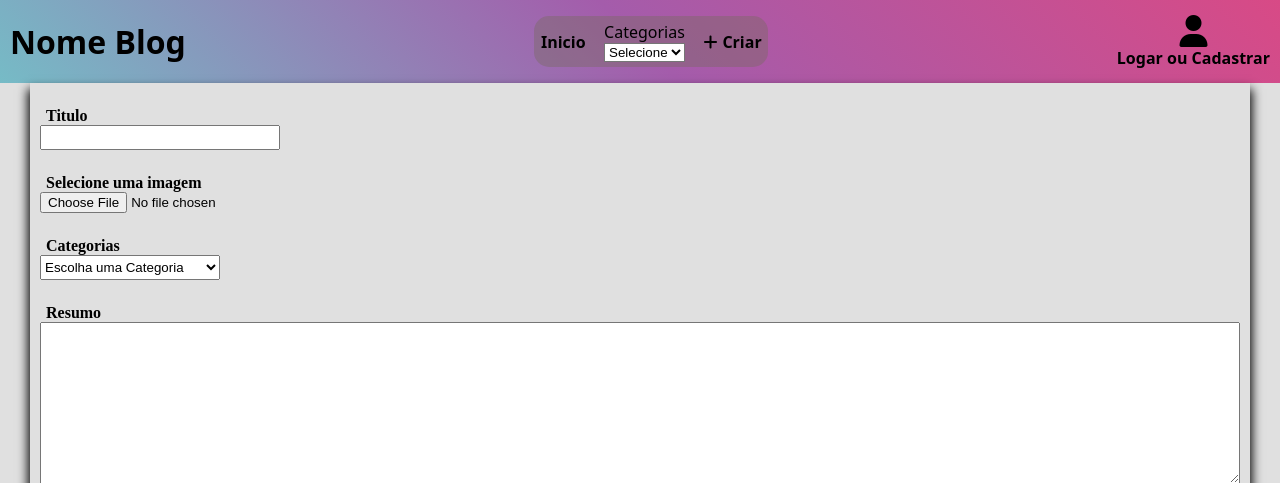
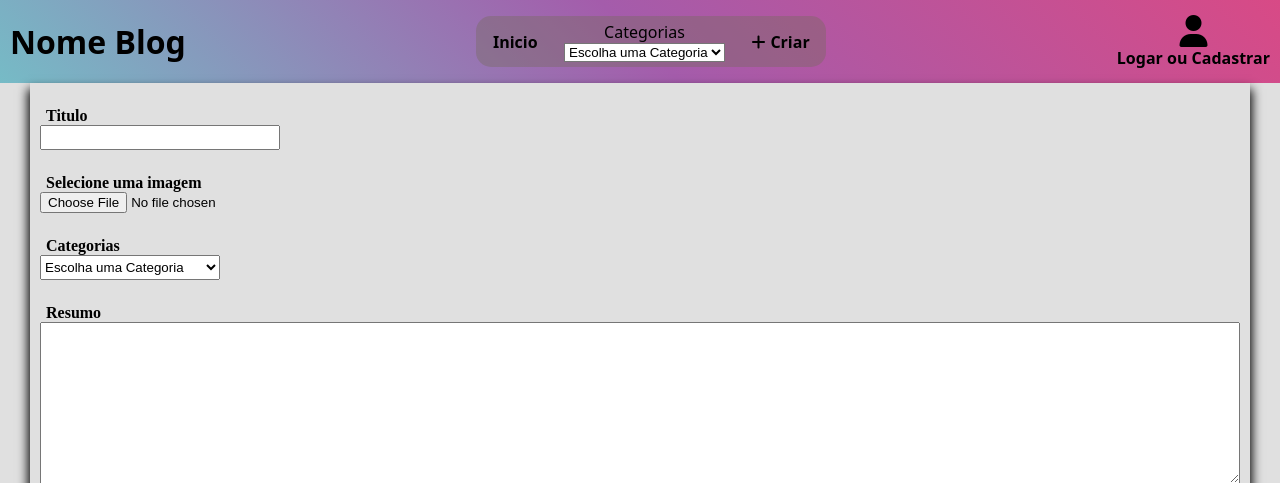
Before and after one commit to VitorAntonioKuhnen/Blog, a Django app: page /cadastroPub/ in a window 1280 px wide. Shown: the top 483 px of the page. Run offline with Django 4.2, Linux system fonts and the light colour scheme; parts of the project's set-up code (start-up, migrations or seed data) failed here and were passed over; some libraries are stand-ins or nearby versions.

Commit message:
Ajustado a criação de publicação

```diff
--- a/blog/templates/cadPubli.html
+++ b/blog/templates/cadPubli.html
@@ -20,15 +20,10 @@
             <div id="categorias">
                 <legend>Categorias</legend>
                 <select name="select" id="select">
-                    <option disabled selected>Selecione</option>
-                    <option value="categoria"><a href="">Space</a></option>
-                    <option value="php">PHP</option>
-                    <option value="java">Java</option>
-                    <option value="golang">Golang</option>
-                    <option value="python">Python</option>
-                    <option value="c#">C#</option>
-                    <option value="C++">C++</option>
-                    <option value="erlang">Erlang</option>
+                    <option disabled selected>Escolha uma Categoria</option>
+                    {% for categ in categorias %}
+                    <option name="categoria" value="categoria">{{categ.nmCategoria}}</option>
+                    {% endfor %}
                 </select>
 
             </div>
@@ -43,7 +38,7 @@
             <p id="loga_cad">Logar ou Cadastrar</p>
         </div>
     </header>
-    <form id="pagina" method="post" action="{% url 'criaPub' %}"> {% csrf_token %}
+    <form id="pagina" method="POST" enctype="multipart/form-data" action="{% url 'criaPub' %}"> {% csrf_token %}
         <section id="corpo">
             <div id="blocoCorpo">
                 <div>
@@ -53,9 +48,11 @@
                 <legend id="legendTitulo">Selecione uma imagem</legend>
                 <input type="file" name="imagem" id="">
                 <legend id="legendTitulo">Categorias</legend>
-                <select name="languages" id="defCat">
+                <select name="tipCateg" id="defCat">
                     <option disabled selected>Escolha uma Categoria</option>
-                    <option name="categoria" value="categoria">Space</option>
+                    {% for categ in categorias %}
+                    <option name="categoria" value="{{categ.id}}">{{categ.nmCategoria}}</option>
+                    {% endfor %}
                 </select>
                 <legend id="legendTitulo">Resumo</legend>
                 <textarea name="resumo" id="resumo" cols="30" rows="10"></textarea>
--- a/blog/views.py
+++ b/blog/views.py
@@ -1,6 +1,8 @@
 from asyncio.windows_events import NULL
 from django.shortcuts import render, redirect
 from django.contrib import auth, messages
+from .models import Categoria
+from django.contrib.auth.models import User
 
 from blog.models import Publicacao
 
@@ -8,33 +10,52 @@ from blog.models import Publicacao
 def inicio(request):
     return render(request)
 
+
 def cadastroPub(request):
     return render(request, 'CadPubli.html')
+
 
 def publicacao(request):
     return render(request, 'publicacao.html')
 
+
 def criaPub(request):
-    titulo = request.POST.get('titulo')
-    resumo = request.POST.get('resumo')
-    conteudo = request.POST.get('conteudo')
-    imagem = Publicacao.objects.all()
-    imagem = request.FILES.get('imagem')
-    categoria = request.POST.get('')
+    contexto = {"categorias": Categoria.objects.all()}
 
-    if request == "POST":
+
+    if request.method == "POST":
+        titulo = request.POST.get('titulo')
+        resumo = request.POST.get('resumo')
+        conteudo = request.POST.get('conteudo')
+        # imagem = Publicacao.objects.all()
+        imagem = request.FILES.get('imagem')
+        idCategoria = Categoria.objects.get(id=request.POST.get('tipCateg'))
+
+
         if titulo is NULL:
-            messages.error(request,"Informe um Titulo!")
+            messages.error(request, "Informe um Titulo!")
 
         elif resumo is NULL:
-            messages.error(request,"Adicione um Resumo")
+            messages.error(request, "Adicione um Resumo")
 
         elif conteudo is NULL:
-            messages.error(request,"É necessario adicionar o conteudo para criar uma publicação")
+            messages.error(
+                request, "É necessario adicionar o conteudo para criar uma publicação")
 
         else:
-            Publicacao.objects.create(titulo = titulo, resumo=resumo, conteudo=conteudo, endImage=imagem, visualizacoes=0, usuario_id=request.user.id, categoria=categoria)
-            return redirect(request, 'inicio')
+            print("Titulo: " + titulo)
+            print("Resumo:" + resumo)
+            print("Conteudo:" + conteudo)
+            print(imagem)
+            # print(categoria)
+
+            Publicacao.objects.create(titulo=titulo, resumo=resumo, conteudo=conteudo, endImage=imagem, visualizacoes=0, usuario_id=request.user.id, categoria=idCategoria)
+            return redirect('publicacao')
 
     else:
-        return render(request, 'publicacao.html')
+    #     print("Titulo:" + titulo)
+    #     print("Resumo:" + resumo)
+    #     print("Conteudo:" + conteudo)
+    #     print("Imagem:" + imagem)
+    #     print("Categoria:" + categoria)
+        return render(request, 'CadPubli.html', contexto)
--- a/templates/static/css/styleCadPubli.css
+++ b/templates/static/css/styleCadPubli.css
@@ -64,7 +64,7 @@ html {
   align-items: center;
   justify-content: center;
   gap: 10%;
-  padding: 5px 25px;
+  padding: 5px 43px;
   background-color: rgba(117, 105, 90, 0.39);
   border-radius: 15px;
 }
```
Also changed, not shown: blog/models.py (+4 -4 lines), blog/migrations/0005_alter_comentarios_publicacao_and_more.py (added), db.sqlite3, media/7bb51b73896ba29e6a76d6e3faf3f290.jpg (added), 1 other file.
